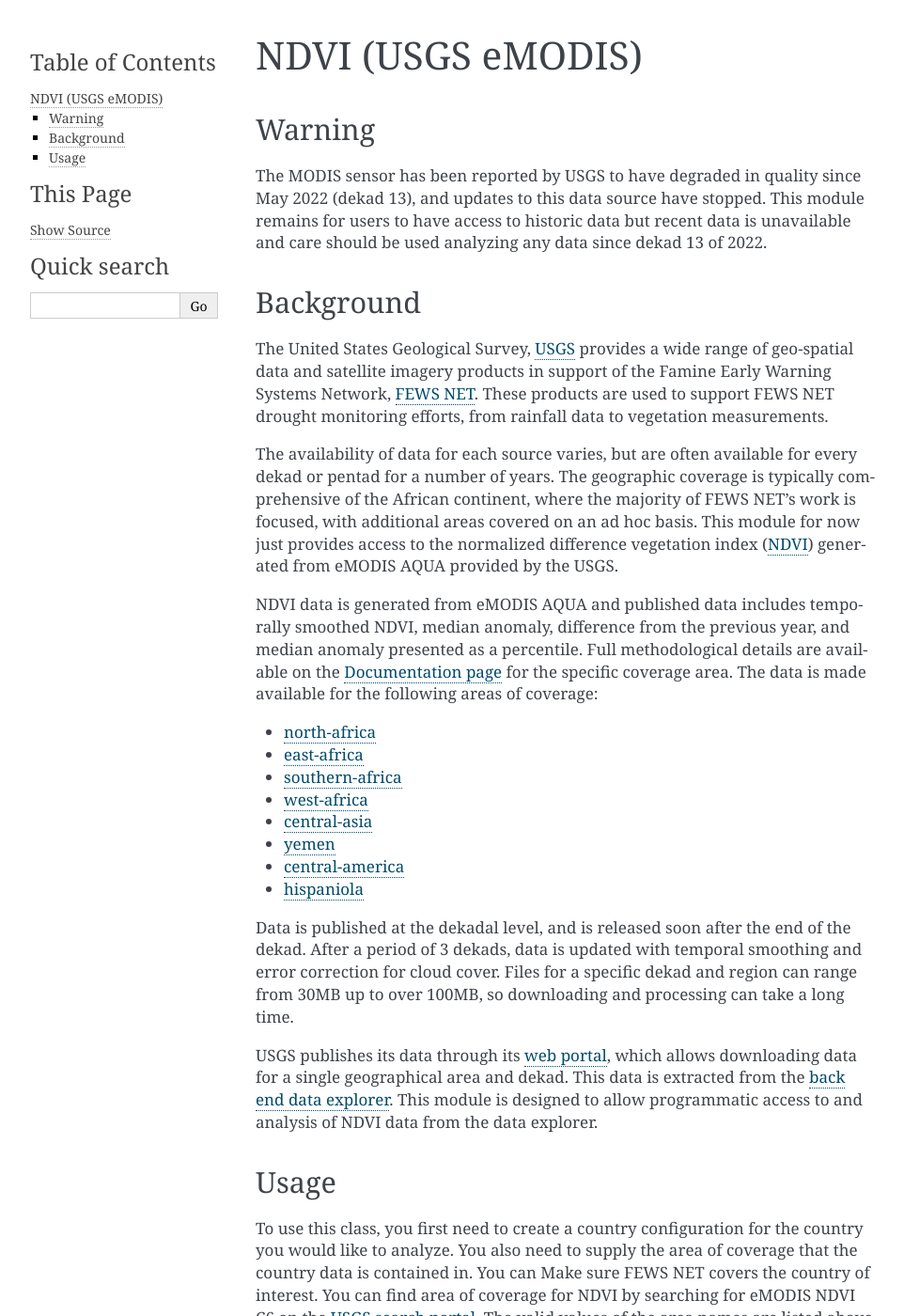
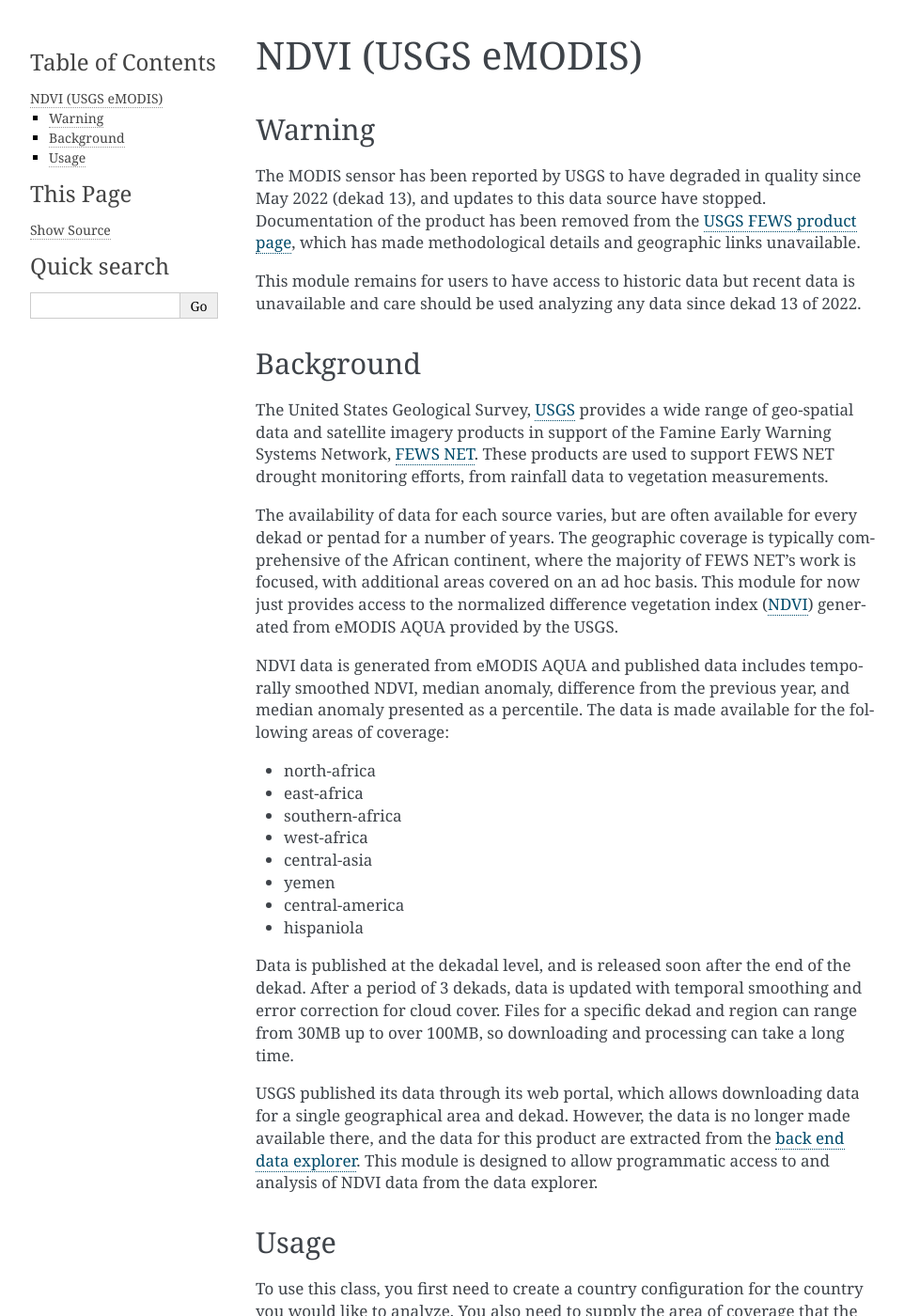
Before and after one commit to OCHA-DAP/ocha-anticipy, a Sphinx documentation site: the page built from docs/datasources/usgs_ndvi.rst, in a window 1280 px wide and 1400 px high. Shown: the whole window at 94% size, without its empty margins (148-1110 px from the left). Built offline with Sphinx 7.4.7, drawn with Linux system fonts in a browser that asks for light colours; some of the changed text lies outside the part shown.

Commit message:
Remove broken NDVI eMODIS links (#190)
* Remove broken NDVI eMODIS links

* remove additional link

* Specify how users can determine the valid regions for NDVI

* Edit changelog

```diff
--- a/CHANGELOG.rst
+++ b/CHANGELOG.rst
@@ -27,8 +27,10 @@
 Fixed
 ~~~~~
 
--  Automatic raster dimension setting for `lat/lon` and `X/Y`
+- Automatic raster dimension setting for `lat/lon` and `X/Y`
 fixed to work for `rioxarray` methods
+- USGS NDVI documentation was updated to remove dead links
+and improve users ability to use the historical data
 
 
 [1.0.1] - 2023-02-03
--- a/docs/datasources/usgs_ndvi.rst
+++ b/docs/datasources/usgs_ndvi.rst
@@ -6,8 +6,12 @@
 
 The MODIS sensor has been reported by USGS to
 have degraded in quality since May 2022 (dekad 13), and
-updates to this data source have stopped. This module
-remains for users to have access to historic data but
+updates to this data source have stopped. Documentation of
+the product has been removed from the
+`USGS FEWS product page <https://earlywarning.usgs.gov/fews/product>`_,
+which has made methodological details and geographic links unavailable.
+
+This module remains for users to have access to historic data but
 recent data is unavailable and care should be used
 analyzing any data since dekad 13 of 2022.
 
@@ -29,18 +33,17 @@
 generated from eMODIS AQUA provided by the USGS.
 
 NDVI data is generated from eMODIS AQUA and published data includes temporally smoothed NDVI, median anomaly,
-difference from the previous year, and median anomaly presented as a percentile. Full methodological
-details are available on the `Documentation page <https://earlywarning.usgs.gov/fews/product/449#documentation>`_
-for the specific coverage area. The data is made available for the following areas of coverage:
+difference from the previous year, and median anomaly presented as a percentile.
+The data is made available for the following areas of coverage:
 
-- `north-africa <https://earlywarning.usgs.gov/fews/product/449>`_
-- `east-africa <https://earlywarning.usgs.gov/fews/product/448>`_
-- `southern-africa <https://earlywarning.usgs.gov/fews/product/450>`_
-- `west-africa <https://earlywarning.usgs.gov/fews/product/451>`_
-- `central-asia <https://earlywarning.usgs.gov/fews/product/493>`_
-- `yemen <https://earlywarning.usgs.gov/fews/product/502>`_
-- `central-america <https://earlywarning.usgs.gov/fews/product/445>`_
-- `hispaniola <https://earlywarning.usgs.gov/fews/product/446>`_
+- north-africa
+- east-africa
+- southern-africa
+- west-africa
+- central-asia
+- yemen
+- central-america
+- hispaniola
 
 Data is published at the dekadal level, and is released soon after the end of the dekad.
 After a period of 3 dekads, data is updated with temporal smoothing and error correction
@@ -48,9 +51,10 @@
 so downloading and processing can take a long time.
 
 
-USGS publishes its data through its `web portal <https://earlywarning.usgs.gov/fews/datadownloads/East%20Africa/eMODIS%20NDVI%20C6>`_,
-which allows downloading data for a single geographical area and dekad. This data
-is extracted from the `back end data explorer <https://edcintl.cr.usgs.gov/downloads/sciweb1/shared/fews/web/africa/east/dekadal/emodis/ndvi_c6/temporallysmoothedndvi/downloads/monthly/>`_.
+USGS published its data through its web portal,
+which allows downloading data for a single geographical area and dekad. However, the data
+is no longer made available there, and the data for this product are extracted
+from the `back end data explorer <https://edcintl.cr.usgs.gov/downloads/sciweb1/shared/fews/web/africa/east/dekadal/emodis/ndvi_c6/temporallysmoothedndvi/downloads/monthly/>`_.
 This module is designed to allow programmatic access to and analysis of NDVI data from the data explorer.
 
 Usage
@@ -58,9 +62,10 @@
 
 To use this class, you first need to create a country configuration
 for the country you would like to analyze. You also need to supply the area
-of coverage that the country data is contained in. You can Make sure FEWS NET covers the country
-of interest. You can find area of coverage for NDVI by searching for eMODIS NDVI C6 on
-the  `USGS search portal <https://earlywarning.usgs.gov/fews/search>`_.
+of coverage that the country data is contained in. Although the NDVI data
+are no longer available directly on the portal, you can derive the region
+name for the data using the primary
+`USGS FEWS data portal <https://earlywarning.usgs.gov/fews>`_.
 The valid values of the area names are listed above under Background.
 
 An example country config for Ethiopia is:
```
